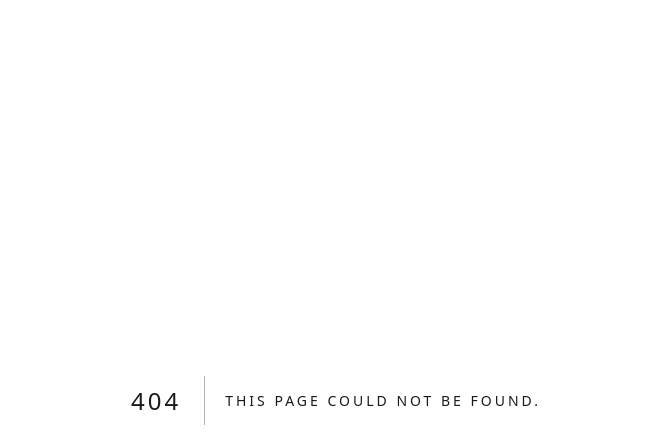
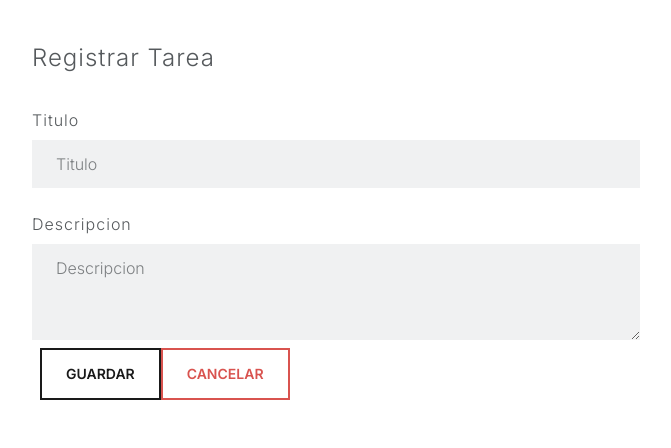
Before and after one commit to LeonelBLM/next-prisma-top-man, a Next.js app: page /tasks/edit/1 in a window 1280 px wide. Before the commit this address had no page. Shown: the top 448 px of the page, without its empty margins (304-975 px from the left). Built offline with nearby package versions, Linux system fonts and the light colour scheme; no server answers; the database is empty.

Commit message:
Se agrega actualizar; method: PUT

```diff
--- a/src/app/new/page.jsx
+++ b/src/app/new/page.jsx
@@ -1,24 +1,49 @@
 "use client"
 import { useRouter } from "next/navigation"
+import { useEffect, useState } from "react";
 
-function NewPage() {
+function NewPage({ params }) {
 
     const router = useRouter()
+    const [title, setTitle] = useState("");
+    const [description, setDescription] = useState("");
+
+
+    useEffect(() => {
+        if(params.id){
+            fetch(`/api/tasks/${params.id}`)
+            .then(res => res.json())
+            .then(data => {
+                setTitle(data.title)
+                setDescription(data.description)
+            })
+        }
+    }, [])
 
     const onSubmit = async (e) => {
         e.preventDefault()
-        const title = e.target.title.value
-        const description = e.target.description.value
 
+        if (params.id) {
+            const res = await fetch(`/api/tasks/${params.id}`, {
+                method: "PUT",
+                body: JSON.stringify({ title, description}),
+                headers: {
+                    "Content-Type": "application/json",
+                },
+            })
+            const data = await res.json();
+            console.log(data)
+        } else {
             const res = await fetch('/api/tasks', {
                 method: 'POST',
-            body: JSON.stringify({title, description}),
+                body: JSON.stringify({ title, description }),
                 headers: {
                     'Content-Type': 'application/json'
                 }
             })
             const data = await res.json()
-        console.log(data)
+        }
+        router.refresh();
         router.push("/");
     };
 
@@ -32,17 +57,22 @@ function NewPage() {
                         <legend>Registrar Tarea</legend>
                         <div className="form-group">
                             <label className="form-label mt-4">Titulo</label>
-                        <input type="text" className="form-control" id="title" aria-describedby="textarea" placeholder="Titulo"/>
+                            <input type="text" className="form-control" id="title" aria-describedby="textarea" placeholder="Titulo"
+                                onChange={(e) => setTitle(e.target.value)}
+                                value={title}
+                            />
                         </div>
                         <div className="form-group">
-                        <label for="exampleInputEmail1" className="form-label mt-4">Descripcion</label>
-                        <textarea type="text" className="form-control" id="description" rows="3" aria-describedby="textarea" placeholder="Descripcion" />
+                            <label htmlFor="exampleInputEmail1" className="form-label mt-4">Descripcion</label>
+                            <textarea type="text" className="form-control" id="description" rows="3" aria-describedby="textarea" placeholder="Descripcion"
+                                onChange={(e) => setDescription(e.target.value)}
+                                value={description}
+                            />
                         </div>
                         <div className="d-flex m-2">
                             <button type="submit" className="btn btn-outline-primary">Guardar</button>
                             <button type="" className="btn btn-outline-danger">Cancelar</button>
                         </div>
-
 
                     </fieldset>
                 </form>
--- /dev/null
+++ b/src/app/tasks/edit/[id]/page.jsx
@@ -0,0 +1,2 @@
+import NewPage from "@/app/new/page";
+export default NewPage;
```
Also changed, not shown: src/app/page.jsx (+2 -6 lines), src/components/TaskTR.jsx (added, +23 -0 lines), 1 other file (tests, documents, lock files or other folders). Lines whose indentation alone changed are shown as unchanged.
